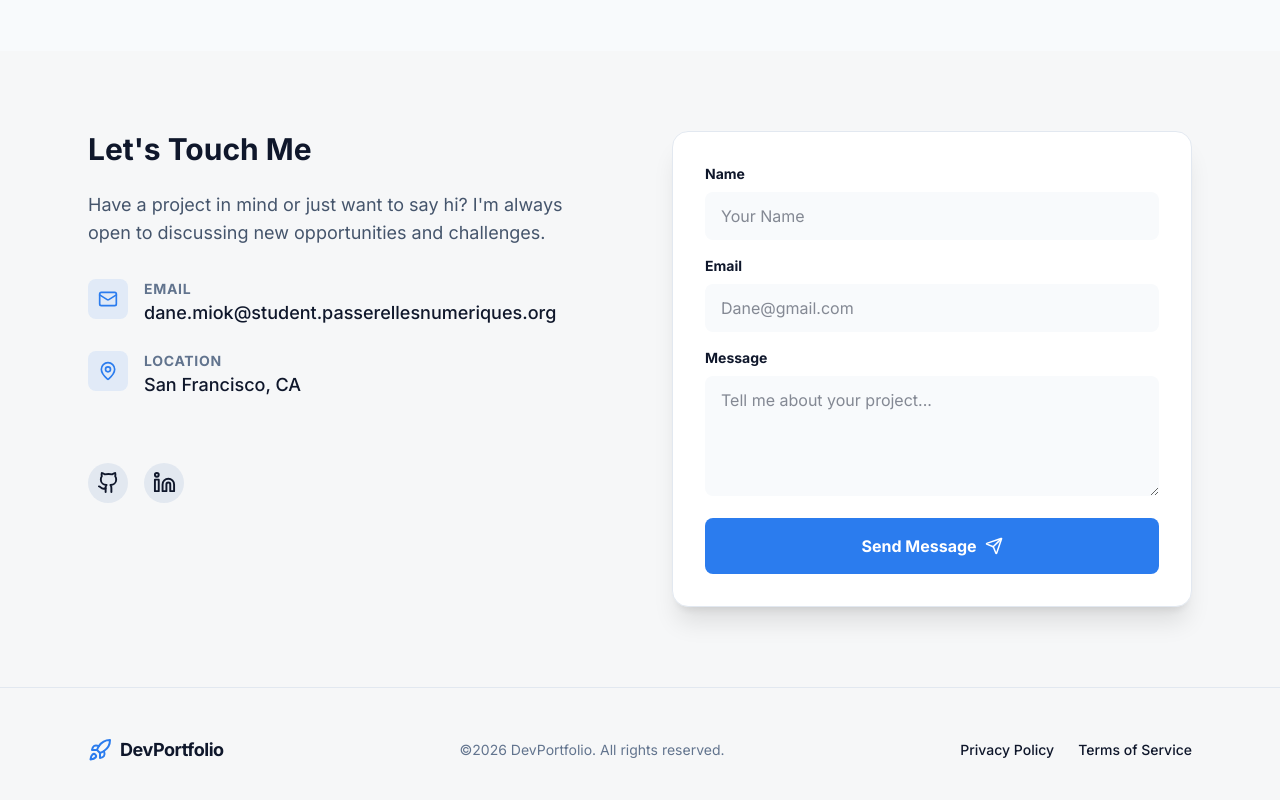
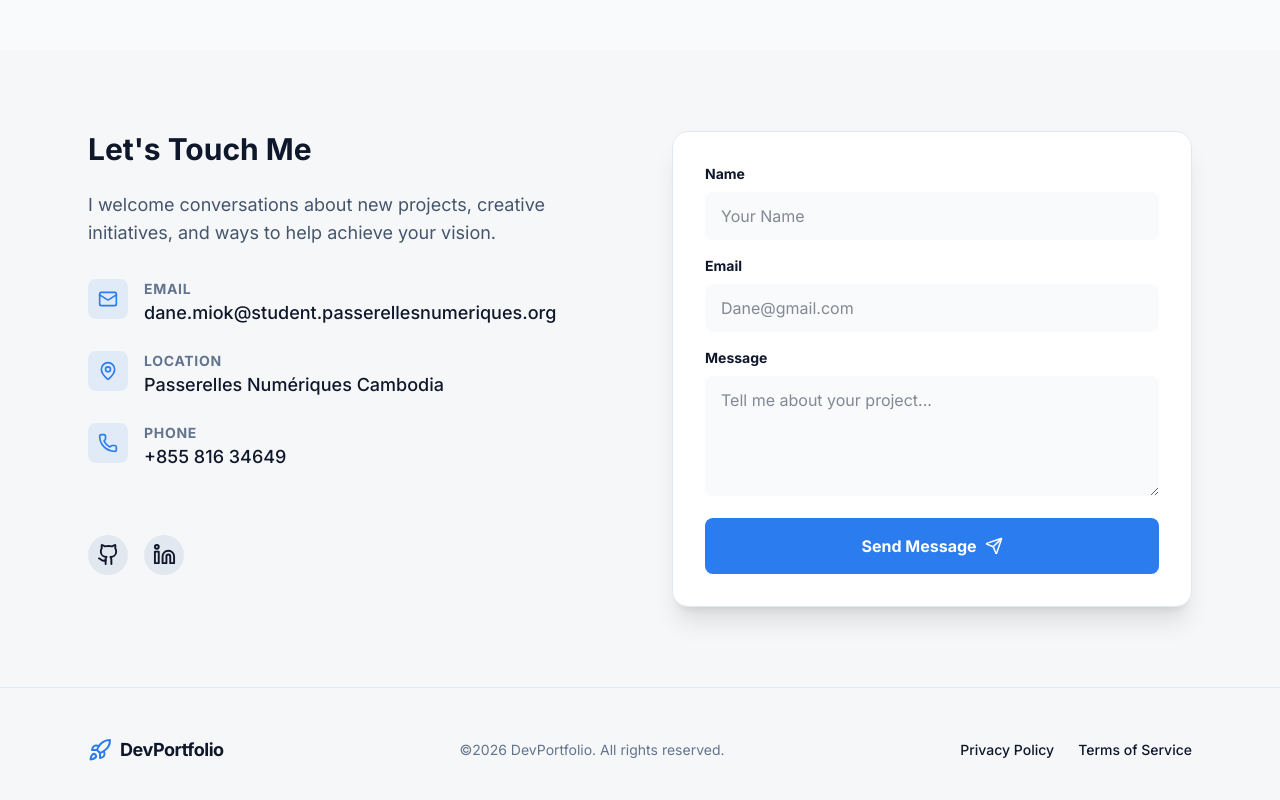
Before and after one commit to Danemiok/devportfolio, a React (Vite) app: page / in a window 1280 px wide. Shown: the part 3013-3813 px from the top of the page. Built offline with nearby package versions, Linux system fonts and the light colour scheme.

Commit message:
Update ContactSection.tsx

```diff
--- a/src/components/ContactSection.tsx
+++ b/src/components/ContactSection.tsx
@@ -1,5 +1,5 @@
 import { motion } from 'motion/react';
-import { Mail, MapPin, Github, Linkedin, Send } from 'lucide-react';
+import { Mail, MapPin, Github, Linkedin, Send, Phone } from 'lucide-react';
 
 export default function ContactSection() {
   return (
@@ -9,7 +9,7 @@ export default function ContactSection() {
           <div>
             <h2 className="text-3xl font-bold mb-6">Let's Touch Me</h2>
             <p className="text-slate-600 dark:text-slate-400 mb-8 text-lg">
-              Have a project in mind or just want to say hi? I'm always open to discussing new opportunities and challenges.
+              I welcome conversations about new projects, creative initiatives, and ways to help achieve your vision.
             </p>
             <div className="space-y-6">
               <div className="flex items-start gap-4">
@@ -27,15 +27,25 @@ export default function ContactSection() {
                 </div>
                 <div>
                   <p className="text-sm font-bold text-slate-500 uppercase tracking-wider">Location</p>
-                  <p className="text-lg font-medium">San Francisco, CA</p>
+                  <p className="text-lg font-medium">Passerelles Numériques Cambodia</p>
+                </div>
+              </div>
+              <div className="flex items-start gap-4">
+                <div className="size-10 rounded-lg bg-primary/10 text-primary flex items-center justify-center shrink-0">
+                  <Phone size={20} />
+                </div>
+                <div>
+                  <p className="text-sm font-bold text-slate-500 uppercase tracking-wider">Phone</p>
+                  <p className="text-lg font-medium">+855 816 34649</p>
                 </div>
               </div>
               <div className="pt-6 flex gap-4">
                 <a href="#" className="size-10 rounded-full bg-slate-200 dark:bg-slate-800 flex items-center justify-center hover:bg-primary hover:text-white transition-all transform translate-y-4 group-hover:translate-y-0 transition-all duration-500">
                   <Github size={23} />
                 </a>
-                <a href="#" className="size-10 rounded-full bg-slate-200 dark:bg-slate-800 flex items-center justify-center hover:bg-primary hover:text-white transition-all transform translate-y-4 group-hover:translate-y-0 transition-all duration-500">
+                <a href="https://www.linkedin.com/in/dane-miok-2789563a2" className="size-10 rounded-full bg-slate-200 dark:bg-slate-800 flex items-center justify-center hover:bg-primary hover:text-white transition-all transform translate-y-4 group-hover:translate-y-0 transition-all duration-500">
                   <Linkedin size={23} />
+
                 </a>
               </div>
             </div>
```
